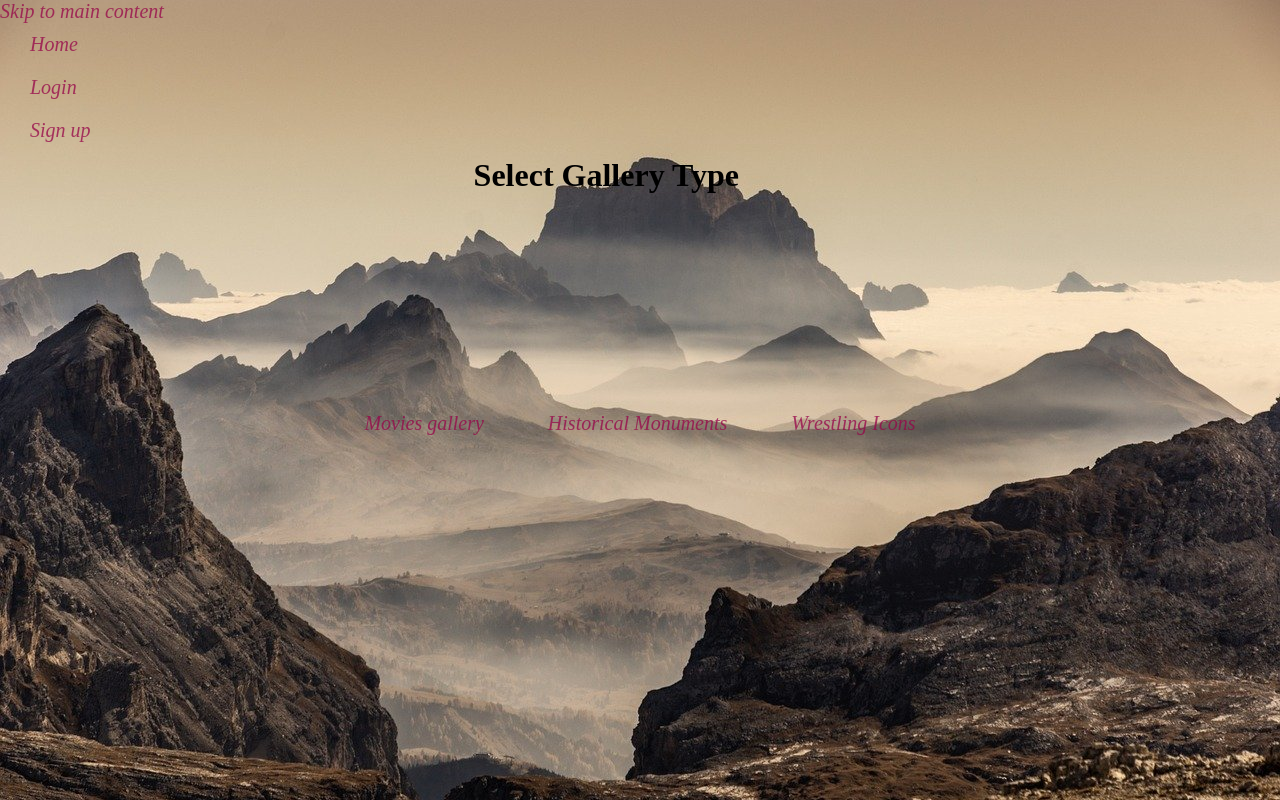
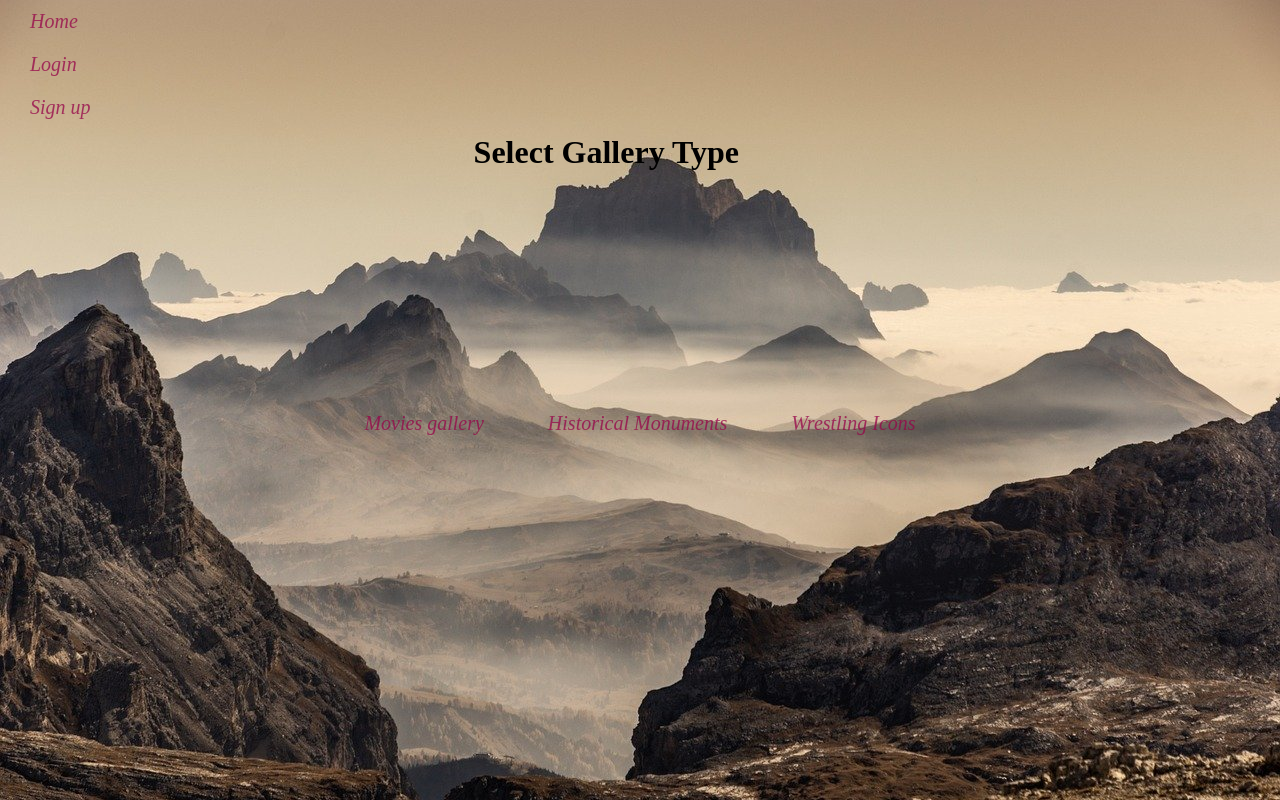
Before and after one commit to FA24-BCS-119HASHIM/Web-development-workspace, a plain HTML site: page index.html in a window 1280 px wide. Drawn offline with Linux system fonts and the light colour scheme.

Commit message:
Update index.css

```diff
--- a/index.css
+++ b/index.css
@@ -7,6 +7,21 @@
       padding-left:37%;
       padding-top:5px;
   }
+  .skip {
+    position: absolute;
+    left: -9999px;
+    top: -9999px;
+}
+
+.skip:focus {
+    position: static;
+    left: auto;
+    top: auto;
+    background-color: #fff;
+    color: #000;
+    padding: 8px;
+    z-index: 1000;
+}
 
   a{
       text-decoration: none;
```
